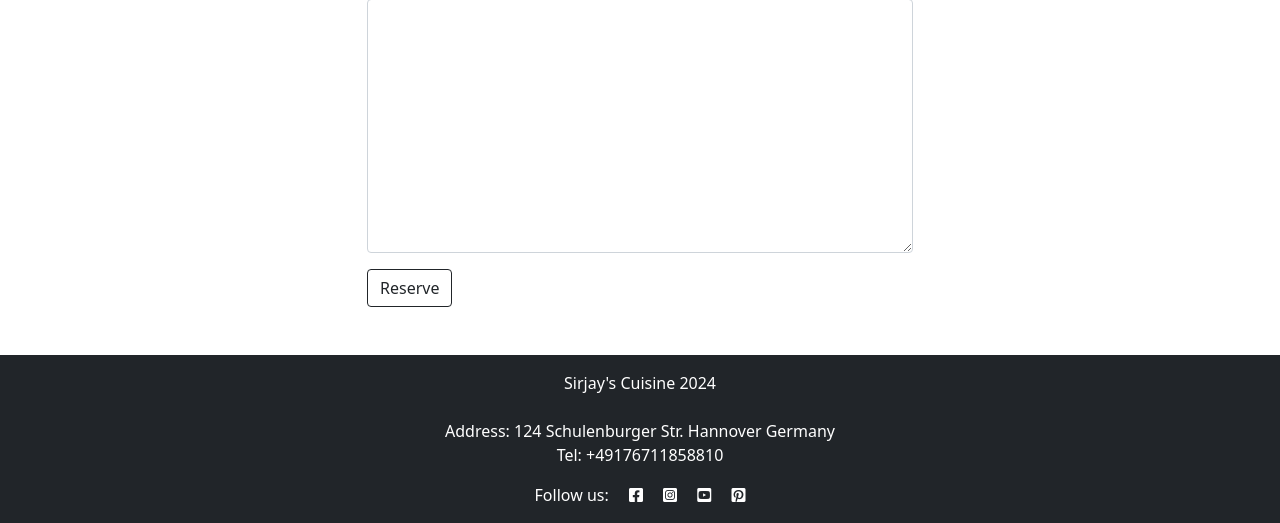
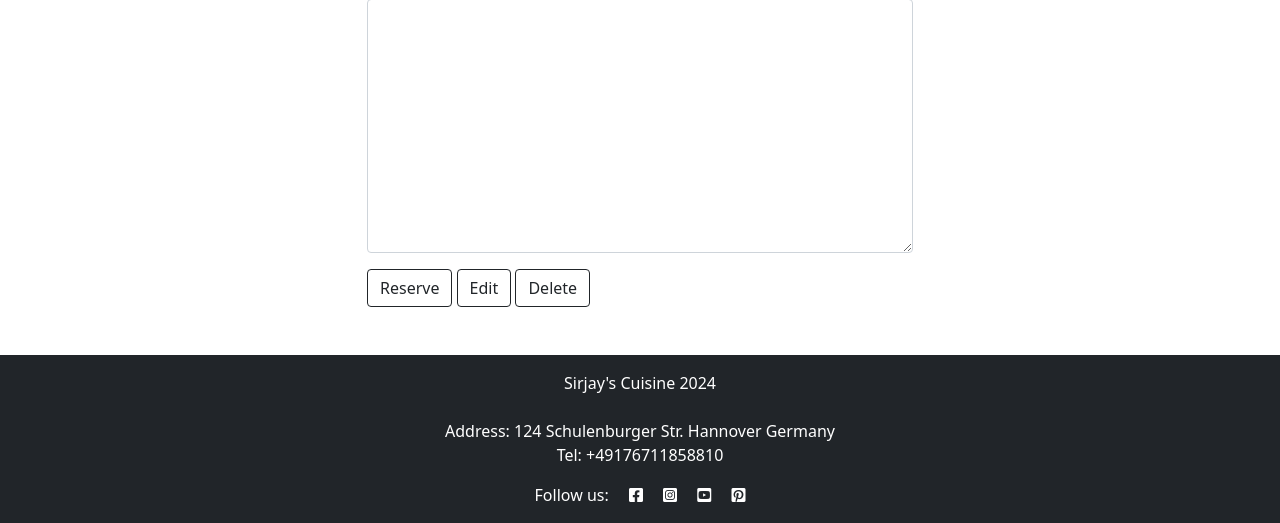
Before and after one commit to Sirjay009/Sirjays-Cuisine, a Django app: page /reservation/reservation/ in a window 1280 px wide. Shown: the part 733-1256 px from the top of the page. Run offline with Django 4.2, Linux system fonts and the light colour scheme; data that the repository does not hold is empty; some libraries are stand-ins or nearby versions.

Commit message:
Create'edit' view and button in reservation template

```diff
--- a/reservation/templates/reservation/reservation_list.html
+++ b/reservation/templates/reservation/reservation_list.html
@@ -25,10 +25,11 @@
                 {{ reservation_form | crispy }}
                 {% csrf_token %}
                 <button class="btn btn-outline-dark" type="submit">Reserve</button>
+                <button class="btn btn-outline-dark btn-edit" data-comment_id="{{ comment.id }}">Edit</button>
+                <button class="btn btn-outline-dark btn-delete" data-comment_id="{{ comment.id }}">Delete</button>
             </form>
         </div>
     </div>
-
 </article>
 {% endblock %}
 
--- a/reservation/urls.py
+++ b/reservation/urls.py
@@ -2,5 +2,7 @@ from django.urls import path
 from . import views
 
 urlpatterns = [
+    path("<int:reservation_id>/", views.reservation_edit,
+         name="reservation_edit"),
     path('reservation/', views.reservation_detail, name='reservation'),
 ]
--- a/reservation/views.py
+++ b/reservation/views.py
@@ -1,5 +1,6 @@
-from django.shortcuts import render
+from django.shortcuts import render, get_list_or_404, reverse
 from django.contrib import messages
+from django.http import HttpResponseRedirect
 from .forms import ReservationForm
 from .models import Reservation, Page
 
@@ -31,3 +32,30 @@ def reservation_detail(request):
 
     return render(
         request, 'reservation/reservation_list.html', context)
+
+
+def reservation_edit(request, reservation_id):
+    if request.method == "POST":
+        queryset = Reservation.objects.all()
+        reservation = get_list_or_404(queryset, id=id)
+        detail = get_list_or_404(Reservation, pk=reservation_id)
+        reservation_form = ReservationForm(data=request.POST, instance=detail)
+
+        if reservation_form.is_valid() and reservation.user == request.user:
+            reservation = reservation_form.save(commit=False)
+            detail.reservation = reservation
+            detail.approved = False
+            detail.save()
+            messages.add_message(
+                request, messages.SUCCESS,
+                "Reservation Updated!"
+            )
+        else:
+            messages.add_message(
+                request, messages.ERROR,
+                "Error updating reservation!"
+            )
+
+    return HttpResponseRedirect(
+        reverse("reservation_detail", args=[id])
+    )
```
